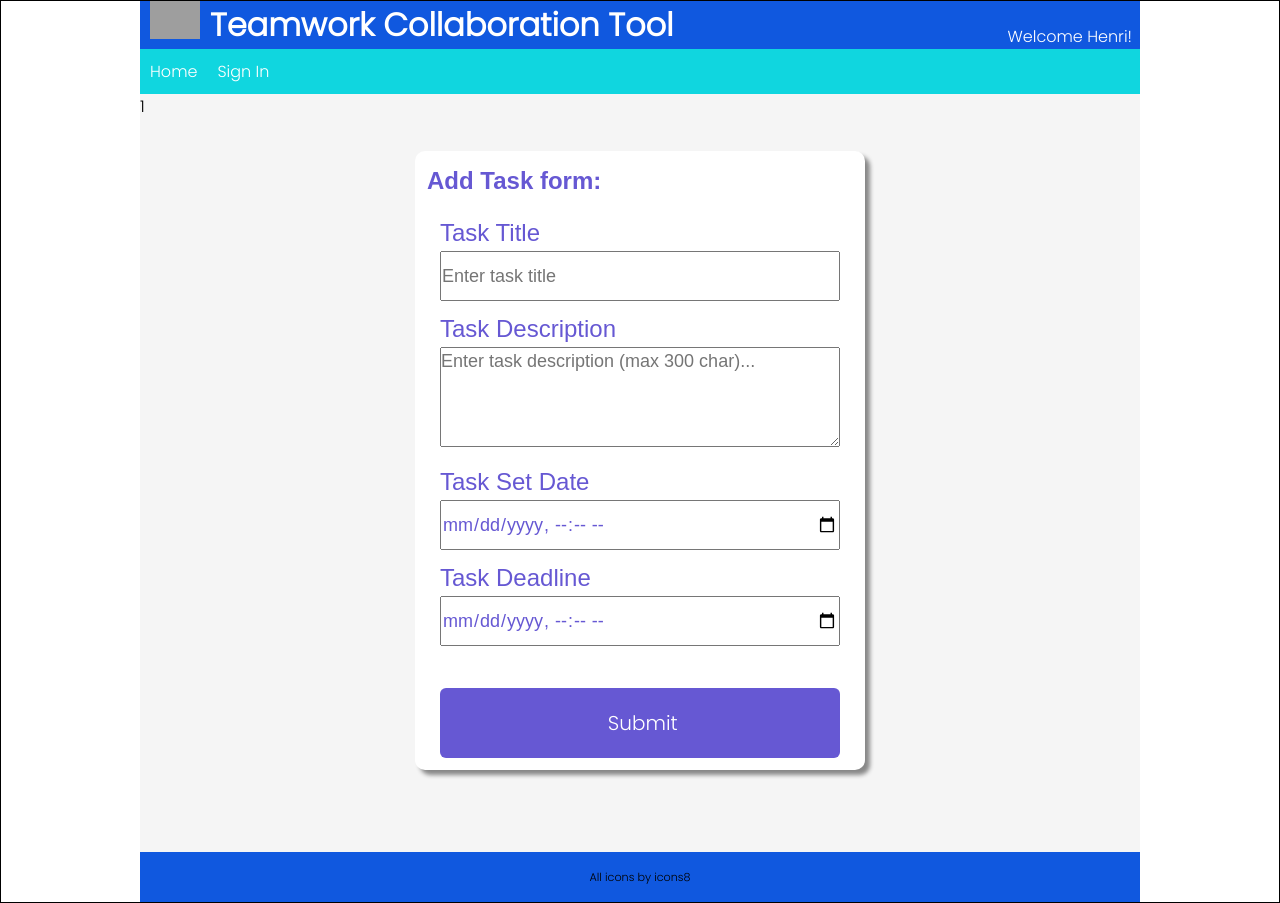
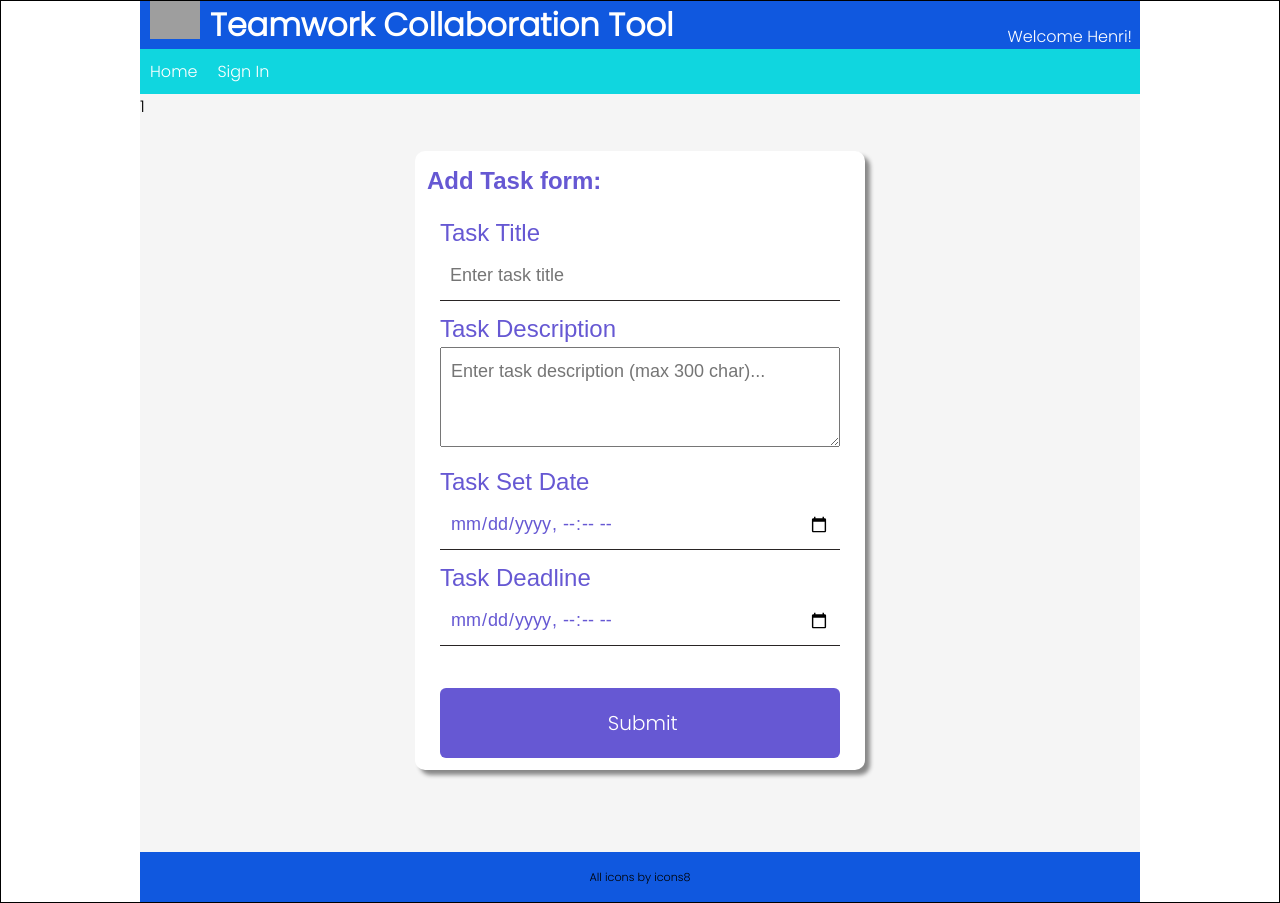
Before and after one commit to HenriR21k/React-Second-Project, a React (Create React App) app: page /GroupPage/AddTaskPage in a window 1280 px wide. Built offline with nearby package versions, Linux system fonts and the light colour scheme; grey boxes are pictures that could not be loaded.

Commit message:
Form created

```diff
--- a/src/components/UI/GroupNameCard.js
+++ b/src/components/UI/GroupNameCard.js
@@ -25,10 +25,19 @@ function GroupNameCard({group, userID}) {
 
   const NavigateToAddTasksForm = (groupID) => {
 
+    const testValue = 1;
     //include navigate statement with params
+      <AddTasksPage
+      groupCode = {testValue}
+      />
 
-      navigate('../GroupPage/AddTaskPage')
+      navigate('../GroupPage/AddTaskPage');
 
+
+  }
+
+  function NavigateTest(groupCode) {
+    navigate("../GroupPage/AddTaskPage")
   }
 
   const navigateToViewGroupTasks = () => {
--- a/src/components/entities/Form.css
+++ b/src/components/entities/Form.css
@@ -2,12 +2,22 @@ input {
 
   height: 50px;
   width: 100%;
+  background-color: transparent;
+  color: #eeeeee;
+  outline: none;
+  outline-style: none;
+  border-top: none;
+  border-left: none;
+  border-right: none;
+  border-bottom: solid #292424 1px;
+  padding: 3px 10px;
 
 }
 
 textarea {
   height: 100px;
   width: 100%;
+
 
 }
 
@@ -33,5 +43,5 @@ textarea[name] {
   font-family: "DM Sans", sans-serif;
   font-size: 18px;
   line-height: 1.5;
-	color: #6658d3;
+  padding: 10px;
 }
--- a/src/components/entities/Form.js
+++ b/src/components/entities/Form.js
@@ -14,7 +14,8 @@ export function FormInput(props) {
   return (
   <>
     <label htmlFor={props.name}> {props.label} </label> <br/>
-    <input type={props.type} id={props.name} name={props.name} defaultValue={props.defaultValue} onChange={props.onChange} placeholder={props.placeholder}/> <br />
+    <input type={props.type} id={props.name} name={props.name} defaultValue={props.defaultValue}
+    onChange={props.onChange} placeholder={props.placeholder}/> <br />
     {
       props.error &&
         <p>Error message: {props.error}</p>
@@ -41,7 +42,8 @@ export function FormTextArea(props) {
   return (
   <>
     <label htmlFor={props.name}> {props.label} </label> <br/>
-    <textarea type={props.type} id={props.name} name={props.name} defaultValue={props.defaultValue} onChange={props.onChange} placeholder={props.placeholder}/> <br />
+    <textarea type={props.type} id={props.name} name={props.name} defaultValue={props.defaultValue}
+    onChange={props.onChange} placeholder={props.placeholder}/> <br />
     {
       props.error &&
         <p>Error message: {props.error}</p>
--- a/src/components/entities/GroupForm.js
+++ b/src/components/entities/TaskForm.js
@@ -3,10 +3,10 @@ import Button from "../UI/Button";
 import { useState } from "react";
 import { Navigate, useNavigate } from 'react-router-dom';
 import './Form.css'
-import './GroupForm.css'
+import './TaskForm.css'
 
 
-export default function GroupForm(props) {
+export default function TaskForm(props) {
 
   //Initialisation
 
--- a/src/components/pages/AddTasksPage.js
+++ b/src/components/pages/AddTasksPage.js
@@ -1,9 +1,9 @@
 import GroupList from "../UI/GroupList";
-import GroupForm from "../entities/GroupForm.js";
+import TaskForm from "../entities/TaskForm.js";
 import { API } from "../api/apiRequest";
 
 
-const AddTasksPage = () => {
+const AddTasksPage = (props) => {
   // Properties ----------------------------
 
   /*
@@ -14,11 +14,9 @@ const AddTasksPage = () => {
 
   */
   const accessedGroupID = 1;
+  console.log(accessedGroupID)
   // Hooks ---------------------------------
   // Methods -------------------------------
-  /*
-  Implement the API.Post code here.
-  */
 
   const handleGroupTaskPost = async (newTask) => {
 
@@ -28,11 +26,13 @@ const AddTasksPage = () => {
     console.log("outcome of post: "+JSON.stringify(outcome.response));
     //fetchGroupTasks(); will be passed in as a handler throug props to redisplay groupTasks.
   }
+
+  //const { state: { infoId } = {} } = useLocation();
   // View ----------------------------------
 
   return (
       <>
-      <GroupForm
+      <TaskForm
       groupID = {accessedGroupID}
       onPost = {handleGroupTaskPost}
       /> {/**Pass in the groupID as a parameter */}
```
Also changed, not shown: src/components/entities/TaskForm.css (renamed from src/components/entities/GroupForm.css).
